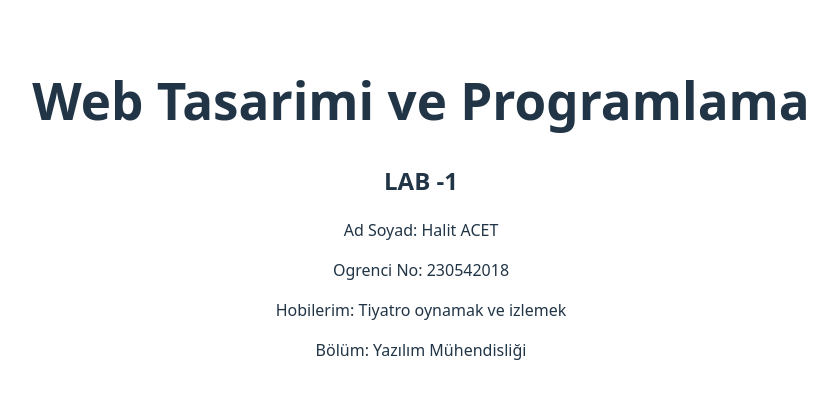
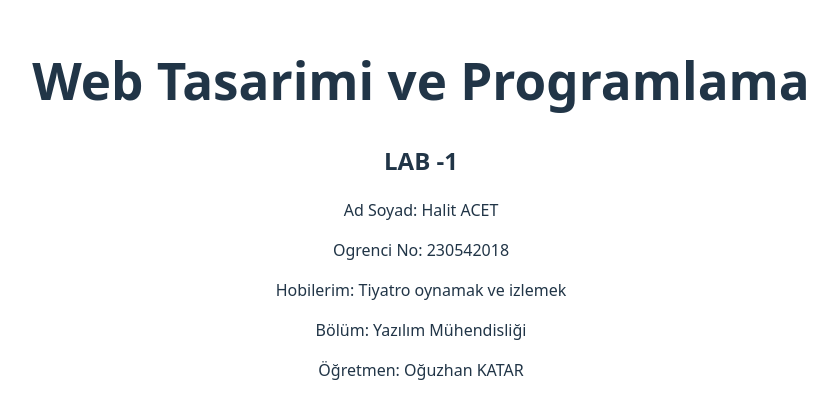
Before and after one commit to HalitACET/web-lab-hello, a React (Vite) app: page / in a window 1280 px wide. Shown: the part 192-610 px from the top of the page, without its empty margins (219-1056 px from the left). Built offline with nearby package versions, Linux system fonts and the light colour scheme.

Commit message:
style: update page styling and layout

```diff
--- a/src/App.tsx
+++ b/src/App.tsx
@@ -12,6 +12,7 @@ function App() {
       <p>Ogrenci No: 230542018</p>
       <p>Hobilerim: Tiyatro oynamak ve izlemek</p>
       <p>Bölüm: Yazılım Mühendisliği</p>
+      <p>Öğretmen: Oğuzhan KATAR</p>
     </div >
   )
 }
```
